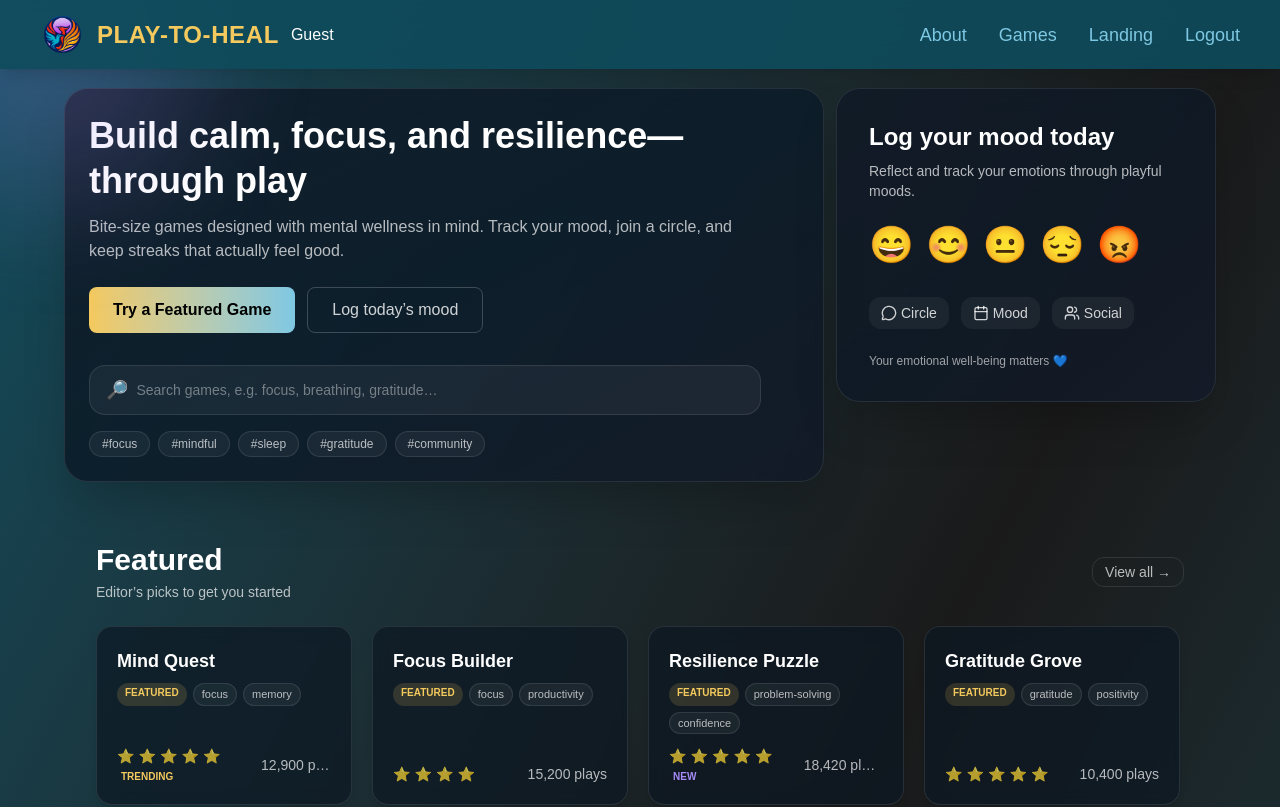
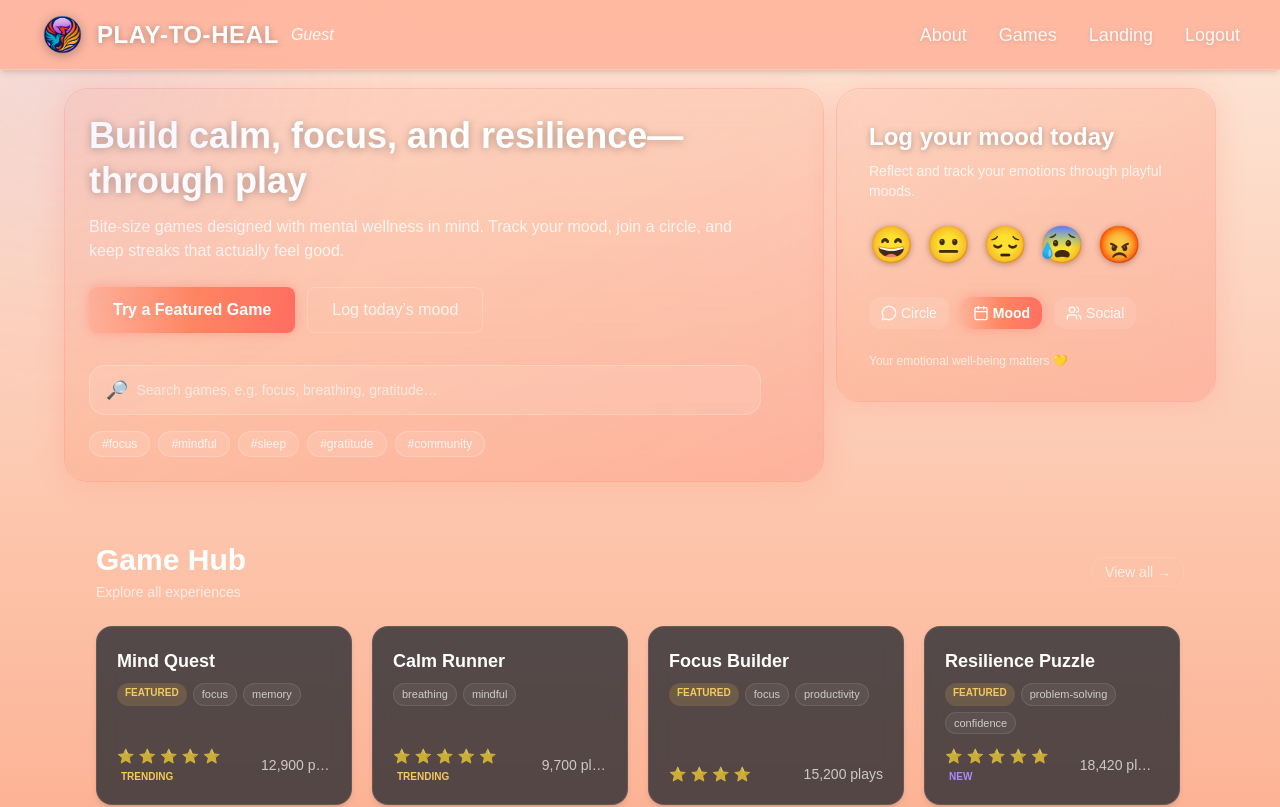
Before and after one commit to wahabahmed25/trance4mation-temp, a Next.js app in the folder frontend/: page /home in a window 1280 px wide. Shown: the top 807 px of the page. Built offline with nearby package versions, Linux system fonts and the light colour scheme.

Commit message:
color changes

```diff
--- a/frontend/src/app/home/page.tsx
+++ b/frontend/src/app/home/page.tsx
@@ -1,12 +1,11 @@
 import SearchCardSection from "@/home-page/sections/SearchCardSection";
 import MoodWidget from "@/home-page/sections/MoodWidget";
 import HomeLayout from "@/home-page/HomeLayout";
-import ContinuePlayingSection from "@/home-page/sections/ContinuePlayingSection";
 import ForyouGames from "@/home-page/sections/ForyouGames";
 import TrendingGamesSection from "@/home-page/sections/TrendingGamesSection";
 import FeaturedGamesSection from "@/home-page/sections/FeaturedGamesSection";
 import GameHubSection from "@/home-page/sections/GameHubSection";
-
+import PlayAgainSection from "@/home-page/sections/PlayAgainSection";
 export default function Home() {
   return (
     <HomeLayout>
@@ -25,16 +24,16 @@ export default function Home() {
 
       {/* 🔹 Everything else stacked below */}
       <div className="flex flex-col mx-auto w-full mt-8">
-        <FeaturedGamesSection />
+
+        <GameHubSection />
 
         {/* ✅ Full-width Continue Playing */}
         <div className="w-screen -mx-[calc((100vw-100%)/2)]">
-          <ContinuePlayingSection />
+          <PlayAgainSection />
         </div>
-
+        <FeaturedGamesSection />
         <ForyouGames />
         <TrendingGamesSection />
-        <GameHubSection />
       </div>
     </HomeLayout>
   );
--- a/frontend/src/home-page/HomeLayout.tsx
+++ b/frontend/src/home-page/HomeLayout.tsx
@@ -9,15 +9,23 @@ interface HomeLayoutProps {
 
 const PALETTE = {
   violet: "#A78BFA",
-  coral: "#FF6F61",
+  coralLight: "#FDE7D8",
+  coral: "#FCA17D",
+  coralDeep: "#F6765E",
+  gold: "#FFD166",
   blue: "#7EC8E3",
-  gold: "#F4C95D",
-  teal: "#0F4C5C",
 };
 
 const HomeLayout: React.FC<HomeLayoutProps> = ({ children }) => {
   return (
-    <div className="relative min-h-screen flex flex-col bg-gradient-to-br from-[#0F4C5C] via-[#1a1a1a] to-[#0F4C5C] text-white overflow-hidden">
+    <div
+      className="relative min-h-screen flex flex-col text-[#2C2C2C] overflow-hidden"
+      style={{
+        // soft peach → coral gradient background
+        background:
+          "linear-gradient(180deg, #FDE7D8 0%, #FCA17D 45%, #FDE7D8 100%)",
+      }}
+    >
       <Navbar />
 
       <motion.main
@@ -29,20 +37,26 @@ const HomeLayout: React.FC<HomeLayoutProps> = ({ children }) => {
         {children}
       </motion.main>
 
+      {/* === Subtle background glows for depth === */}
+      {/* Soft violet glow (top left) */}
       <div
         aria-hidden
-        className="pointer-events-none absolute top-[-100px] left-[-100px] h-[300px] w-[300px] rounded-full blur-3xl opacity-20"
+        className="pointer-events-none absolute top-[-100px] left-[-100px] h-[320px] w-[320px] rounded-full blur-[120px] opacity-15"
         style={{ background: PALETTE.violet }}
       />
+
+      {/* Warm gold glow (bottom right) */}
       <div
         aria-hidden
-        className="pointer-events-none absolute bottom-[-120px] right-[-100px] h-[250px] w-[250px] rounded-full blur-3xl opacity-10"
-        style={{ background: PALETTE.blue }}
+        className="pointer-events-none absolute bottom-[-120px] right-[-100px] h-[250px] w-[250px] rounded-full blur-[150px] opacity-20"
+        style={{ background: PALETTE.gold }}
       />
+
+      {/* Cool blue subtle contrast (bottom center) */}
       <div
         aria-hidden
-        className="pointer-events-none absolute bottom-0 left-1/2 -translate-x-1/2 h-[200px] w-[600px] blur-[120px] opacity-5"
-        style={{ background: PALETTE.gold }}
+        className="pointer-events-none absolute bottom-[-60px] left-1/2 -translate-x-1/2 h-[200px] w-[600px] blur-[150px] opacity-10"
+        style={{ background: PALETTE.blue }}
       />
     </div>
   );
--- a/frontend/src/home-page/components/HomeNavbar.tsx
+++ b/frontend/src/home-page/components/HomeNavbar.tsx
@@ -3,44 +3,68 @@ import React, { useState } from "react";
 import Link from "next/link";
 import Image from "next/image";
 import { motion, AnimatePresence } from "framer-motion";
-import { Menu, X } from "lucide-react"; // for the icons
+import { Menu, X } from "lucide-react";
 import logo from "../../images/play-to-heal.png";
 import { useAuth } from "@/context/AuthContext";
+
 const Navbar = () => {
   const [isOpen, setIsOpen] = useState(false);
-  const {user} = useAuth();
+  const { user } = useAuth();
+
   return (
-    <nav className="fixed top-0 left-0 w-full z-50 bg-[#0F4C5C]/90 backdrop-blur-md shadow-lg">
+    <nav
+      className="fixed top-0 left-0 w-full z-50
+                 backdrop-blur-lg shadow-md
+                 border-b border-[rgba(255,255,255,0.2)]"
+      style={{
+        background:
+          "linear-gradient(90deg, rgba(255,177,153,0.85) 0%, rgba(255,177,153,0.85) 50%, rgba(255,177,153,0.85) 100%)",
+      }}
+    >
       <div className="flex justify-between items-center px-6 md:px-10 py-3">
+        {/* Left — Logo + Title */}
         <Link href="/home">
-
-        <div className="flex items-center gap-3">
+          <div className="flex items-center gap-3 cursor-pointer">
             <Image
               src={logo}
               alt="Play-to-Heal Logo"
               width={45}
               height={45}
-            className="object-contain"
+              className="object-contain drop-shadow-[0_2px_6px_rgba(0,0,0,0.3)]"
             />
-          <h1 className="text-lg md:text-2xl font-bold text-[#F4C95D] tracking-wide">
+            <h1 className="text-lg md:text-2xl font-bold text-white tracking-wide drop-shadow-[0_1px_3px_rgba(0,0,0,0.3)]">
               PLAY-TO-HEAL
             </h1>
-          <h1>{user?.name || "Guest"}</h1>
+            <span className="text-sm md:text-base text-white/90 italic">
+              {user?.name || "Guest"}
+            </span>
           </div>
         </Link>
 
         {/* Desktop Nav Links */}
         <div className="hidden md:flex gap-8 text-lg">
-          <Link href="/about" className="text-[#7EC8E3] hover:text-[#FF6F61] transition-colors">
+          <Link
+            href="/about"
+            className="text-white/90 hover:text-white font-medium transition-colors drop-shadow-sm"
+          >
             About
           </Link>
-          <Link href="/games" className="text-[#7EC8E3] hover:text-[#FF6F61] transition-colors">
+          <Link
+            href="/games"
+            className="text-white/90 hover:text-white font-medium transition-colors drop-shadow-sm"
+          >
             Games
           </Link>
-          <Link href="/landing" className="text-[#7EC8E3] hover:text-[#FF6F61] transition-colors">
+          <Link
+            href="/landing"
+            className="text-white/90 hover:text-white font-medium transition-colors drop-shadow-sm"
+          >
             Landing
           </Link>
-          <Link href="/logout" className="text-[#7EC8E3] hover:text-[#FF6F61] transition-colors">
+          <Link
+            href="/logout"
+            className="text-white/90 hover:text-white font-medium transition-colors drop-shadow-sm"
+          >
             Logout
           </Link>
         </div>
@@ -48,7 +72,7 @@ const Navbar = () => {
         {/* Mobile Menu Button */}
         <button
           onClick={() => setIsOpen(!isOpen)}
-          className="md:hidden text-[#F4C95D] focus:outline-none"
+          className="md:hidden text-white focus:outline-none"
         >
           {isOpen ? <X size={30} /> : <Menu size={30} />}
         </button>
@@ -63,34 +87,38 @@ const Navbar = () => {
             animate={{ opacity: 1, y: 0 }}
             exit={{ opacity: 0, y: -20 }}
             transition={{ duration: 0.25, ease: "easeOut" }}
-            className="absolute top-full left-0 w-full bg-[#0F4C5C]/95 backdrop-blur-lg shadow-lg md:hidden z-40"
+            className="absolute top-full left-0 w-full backdrop-blur-xl shadow-lg md:hidden z-40 border-t border-[rgba(255,255,255,0.2)]"
+            style={{
+              background:
+                "linear-gradient(180deg, rgba(255,177,153,0.95) 0%, rgba(255,134,97,0.95) 60%, rgba(255,111,97,0.95) 100%)",
+            }}
           >
             <div className="flex flex-col items-center gap-6 py-8 text-xl">
               <Link
                 href="/about"
                 onClick={() => setIsOpen(false)}
-                className="text-[#7EC8E3] hover:text-[#FF6F61] transition-colors"
+                className="text-white/90 hover:text-white transition-colors"
               >
                 About
               </Link>
               <Link
                 href="/games"
                 onClick={() => setIsOpen(false)}
-                className="text-[#7EC8E3] hover:text-[#FF6F61] transition-colors"
+                className="text-white/90 hover:text-white transition-colors"
               >
                 Games
               </Link>
               <Link
                 href="/profile"
                 onClick={() => setIsOpen(false)}
-                className="text-[#7EC8E3] hover:text-[#FF6F61] transition-colors"
+                className="text-white/90 hover:text-white transition-colors"
               >
-                profile
+                Profile
               </Link>
               <Link
                 href="/logout"
                 onClick={() => setIsOpen(false)}
-                className="text-[#7EC8E3] hover:text-[#FF6F61] transition-colors"
+                className="text-white/90 hover:text-white transition-colors"
               >
                 Logout
               </Link>
--- a/frontend/src/home-page/sections/MoodWidget.tsx
+++ b/frontend/src/home-page/sections/MoodWidget.tsx
@@ -4,10 +4,10 @@ import Link from "next/link";
 import { MessageCircle, Calendar, Users } from "lucide-react";
 
 const moods = [
-  { emoji: "😄", label: "Happy", color: "#F4C95D" }, // golden glow
-  { emoji: "😊", label: "Content", color: "#7EC8E3" }, // sky blue
+  { emoji: "😄", label: "Happy", color: "#FFD166" }, // warm gold
   { emoji: "😐", label: "Neutral", color: "#A78BFA" }, // soft violet
-  { emoji: "😔", label: "Sad", color: "#FF6F61" }, // coral
+  { emoji: "😔", label: "Sad", color: "#FF8661" }, // coral
+  { emoji: "😰", label: "Worried", color: "#FF6F61" }, // deep coral
   { emoji: "😡", label: "Angry", color: "#F87171" }, // red accent
 ];
 
@@ -17,20 +17,26 @@ const MoodWidget = () => {
       initial={{ opacity: 0, y: 20 }}
       animate={{ opacity: 1, y: 0 }}
       transition={{ duration: 0.6, ease: "easeOut" }}
-        className="relative w-full max-w-md rounded-3xl bg-[#0C1723]/80 backdrop-blur-md border border-white/10 shadow-2xl p-8 text-left flex flex-col justify-between"
+      className="relative w-full max-w-md rounded-3xl
+                 bg-[rgba(250,150,107,0)]
+                 backdrop-blur-xl
+                 border border-[rgba(255,111,97,0.3)]
+                 shadow-[0_0_30px_rgba(255,111,97,0.2)]
+                 p-8 text-left flex flex-col justify-between"
     >
-        {/* Background gradient glow */}
+      {/* Background gradient overlay */}
       <div
         aria-hidden
-          className="pointer-events-none absolute inset-0 rounded-3xl bg-gradient-to-br from-[#1e1e2e]/20 via-[#141e2a]/30 to-[#1f1f2e]/40"
+        className="pointer-events-none absolute inset-0 rounded-3xl
+                   bg-gradient-to-br from-[#FFB199]/30 via-[#FF8661]/25 to-[#FF6F61]/25"
       />
 
       <div className="relative z-10">
         {/* Header */}
-          <h3 className="text-2xl font-bold text-white mb-2">
+        <h3 className="text-2xl font-bold text-white mb-2 drop-shadow-[0_1px_3px_rgba(0,0,0,0.3)]">
           Log your mood today
         </h3>
-          <p className="text-white/70 text-sm mb-6">
+        <p className="text-white/80 text-sm mb-6">
           Reflect and track your emotions through playful moods.
         </p>
 
@@ -45,7 +51,7 @@ const MoodWidget = () => {
                 className="cursor-pointer select-none"
               >
                 <span
-                    className="text-3xl md:text-4xl"
+                  className="text-3xl md:text-4xl drop-shadow-[0_1px_3px_rgba(0,0,0,0.3)]"
                   style={{ color: mood.color }}
                   title={mood.label}
                 >
@@ -60,21 +66,37 @@ const MoodWidget = () => {
         <div className="flex flex-wrap gap-3 mb-6">
           <Link
             href="/circle"
-              className="flex items-center gap-1 bg-white/5 hover:bg-white/10 text-white/80 rounded-xl px-3 py-1.5 text-sm transition"
+            className="flex items-center gap-1
+                       bg-white/10 hover:bg-white/20
+                       text-white/90 rounded-xl
+                       px-3 py-1.5 text-sm font-medium
+                       transition-all duration-200"
           >
             <MessageCircle size={16} />
             Circle
           </Link>
+
           <Link
-              href="/mood-calender"
-              className="flex items-center gap-1 bg-white/5 hover:bg-white/10 text-white/80 rounded-xl px-3 py-1.5 text-sm transition"
+            href="/mood-calendar"
+            className="flex items-center gap-1
+                       bg-gradient-to-r from-[#FFB199] via-[#FF8661] to-[#FF6F61]
+                       text-white rounded-xl px-3 py-1.5 text-sm font-semibold
+                       shadow-[0_0_12px_rgba(255,111,97,0.4)]
+                       hover:shadow-[0_0_18px_rgba(255,111,97,0.6)]
+                       hover:scale-[1.02] active:scale-[0.98]
+                       transition-all duration-200"
           >
             <Calendar size={16} />
             Mood
           </Link>
+
           <Link
             href="/social"
-              className="flex items-center gap-1 bg-white/5 hover:bg-white/10 text-white/80 rounded-xl px-3 py-1.5 text-sm transition"
+            className="flex items-center gap-1
+                       bg-white/10 hover:bg-white/20
+                       text-white/90 rounded-xl
+                       px-3 py-1.5 text-sm font-medium
+                       transition-all duration-200"
           >
             <Users size={16} />
             Social
@@ -82,13 +104,12 @@ const MoodWidget = () => {
         </div>
 
         {/* Footer */}
-          <p className="text-xs text-white/60">
+        <p className="text-xs text-white/70">
           Your emotional well-being matters{" "}
-            <span className="text-[#7EC8E3]">💙</span>
+          <span className="text-[#FFD166]">💛</span>
         </p>
       </div>
     </motion.section>
-
   );
 };
 
--- a/frontend/src/home-page/sections/ContinuePlayingSection.tsx
+++ b/frontend/src/home-page/sections/PlayAgainSection.tsx
@@ -12,7 +12,7 @@ const PALETTE = {
   violet: "#A78BFA",
 };
 
-const ContinuePlayingSection = () => {
+const PlayAgainSection = () => {
   const continueGames = gamesData.filter((g) => g.continuePlaying);
 
   return (
@@ -21,7 +21,7 @@ const ContinuePlayingSection = () => {
       <div className="flex items-center justify-between mb-6">
         <div>
           <h2 className="text-2xl sm:text-3xl font-bold text-white">
-            Continue Playing
+            Play Again
           </h2>
           <p className="text-white/70 text-sm">
             Pick up where you left off
@@ -96,4 +96,4 @@ const ContinuePlayingSection = () => {
   );
 };
 
-export default ContinuePlayingSection;
+export default PlayAgainSection;
--- a/frontend/src/home-page/sections/SearchCardSection.tsx
+++ b/frontend/src/home-page/sections/SearchCardSection.tsx
@@ -34,21 +34,27 @@ const SearchCardSection = () => {
       initial={{ opacity: 0, y: 25 }}
       animate={{ opacity: 1, y: 0 }}
       transition={{ duration: 0.6, ease: "easeOut" }}
-      className="w-full h-full rounded-3xl bg-[#0C1723]/80 backdrop-blur-md border border-white/10 shadow-2xl p-6 text-left flex flex-col justify-between"
+      className="relative w-full h-full rounded-3xl
+                 bg-[rgba(250,150,107,0)]
+                 backdrop-blur-xl
+                 border border-[rgba(255,111,97,0.3)]
+                 shadow-[0_0_30px_rgba(255,111,97,0.2)]
+                 p-6 text-left flex flex-col justify-between"
     >
-      {/* Background gradient glow */}
+      {/* Background glow overlay */}
       <div
         aria-hidden
-        className="pointer-events-none absolute inset-0 rounded-3xl bg-gradient-to-br from-[#1e1e2e]/20 via-[#0b2230]/40 to-[#1f1f2e]/30"
+        className="pointer-events-none absolute inset-0 rounded-3xl
+                   bg-gradient-to-br from-[#FFB199]/30 via-[#FF8661]/20 to-[#FF6F61]/25"
       />
 
       {/* Foreground content */}
       <div className="relative z-10">
         {/* Header */}
-        <h1 className="text-4xl sm:text-3xl md:text-4xl font-extrabold text-white mb-3 leading-tight">
+        <h1 className="text-4xl sm:text-3xl md:text-4xl font-extrabold text-white mb-3 leading-tight drop-shadow-[0_1px_4px_rgba(0,0,0,0.3)]">
           Build calm, focus, and resilience—through play
         </h1>
-        <p className="text-white/70 text-sm sm:text-base max-w-2xl mb-6">
+        <p className="text-white/80 text-sm sm:text-base max-w-2xl mb-6">
           Bite-size games designed with mental wellness in mind. Track your
           mood, join a circle, and keep streaks that actually feel good.
         </p>
@@ -57,7 +63,12 @@ const SearchCardSection = () => {
         <div className="flex flex-wrap gap-3 mb-8">
           <button
             onClick={handleSearch}
-            className="rounded-lg bg-gradient-to-r from-[#F4C95D] to-[#7EC8E3] px-6 py-2.5 text-black font-semibold hover:opacity-90 transition"
+            className="rounded-lg bg-gradient-to-r from-[#FFB199] via-[#FF8661] to-[#FF6F61]
+             px-6 py-2.5 text-white font-semibold
+             shadow-[0_0_12px_rgba(255,111,97,0.4)]
+             hover:shadow-[0_0_18px_rgba(255,111,97,0.6)]
+             hover:scale-[1.02] active:scale-[0.98]
+             transition-all duration-200"
           >
             Try a Featured Game
           </button>
@@ -74,14 +85,14 @@ const SearchCardSection = () => {
           <label htmlFor="search" className="sr-only">
             Search games
           </label>
-          <div className="flex items-center gap-2 rounded-2xl border border-white/10 bg-white/5 px-4 py-2.5">
+          <div className="flex items-center gap-2 rounded-2xl border border-white/20 bg-white/10 px-4 py-2.5">
             <span className="text-lg">🔎</span>
             <input
               id="search"
               value={query}
               onChange={handleChange}
               placeholder="Search games, e.g. focus, breathing, gratitude…"
-              className="w-full bg-transparent text-sm text-white placeholder:text-white/40 focus:outline-none"
+              className="w-full bg-transparent text-sm text-white placeholder:text-white/60 focus:outline-none"
             />
           </div>
 
@@ -91,7 +102,7 @@ const SearchCardSection = () => {
               <button
                 key={tag}
                 onClick={() => handleTagClick(tag)}
-                className="rounded-full border border-white/10 bg-white/5 px-3 py-1 text-white/70 hover:text-white hover:border-white/30 transition-all"
+                className="rounded-full border border-white/20 bg-white/10 px-3 py-1 text-white/80 hover:text-white hover:border-white/40 transition-all"
               >
                 #{tag}
               </button>
```
Lines whose indentation alone changed are shown as unchanged.
